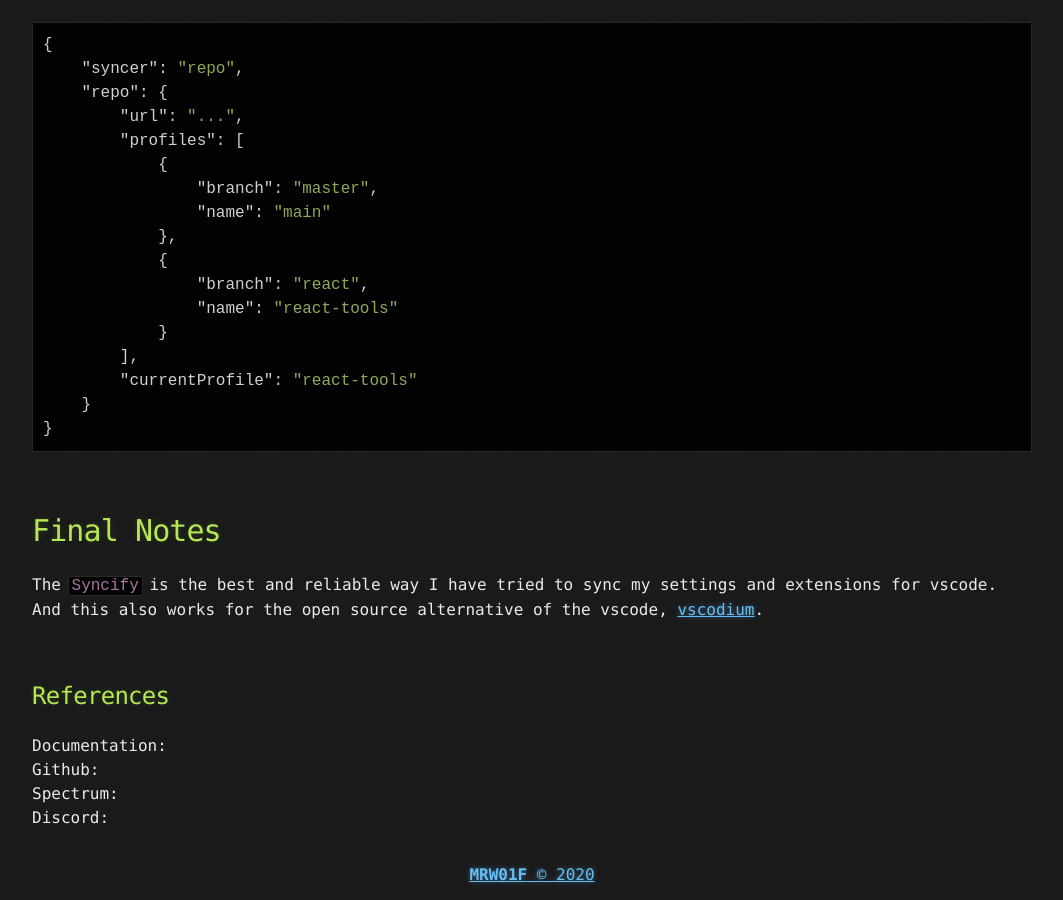
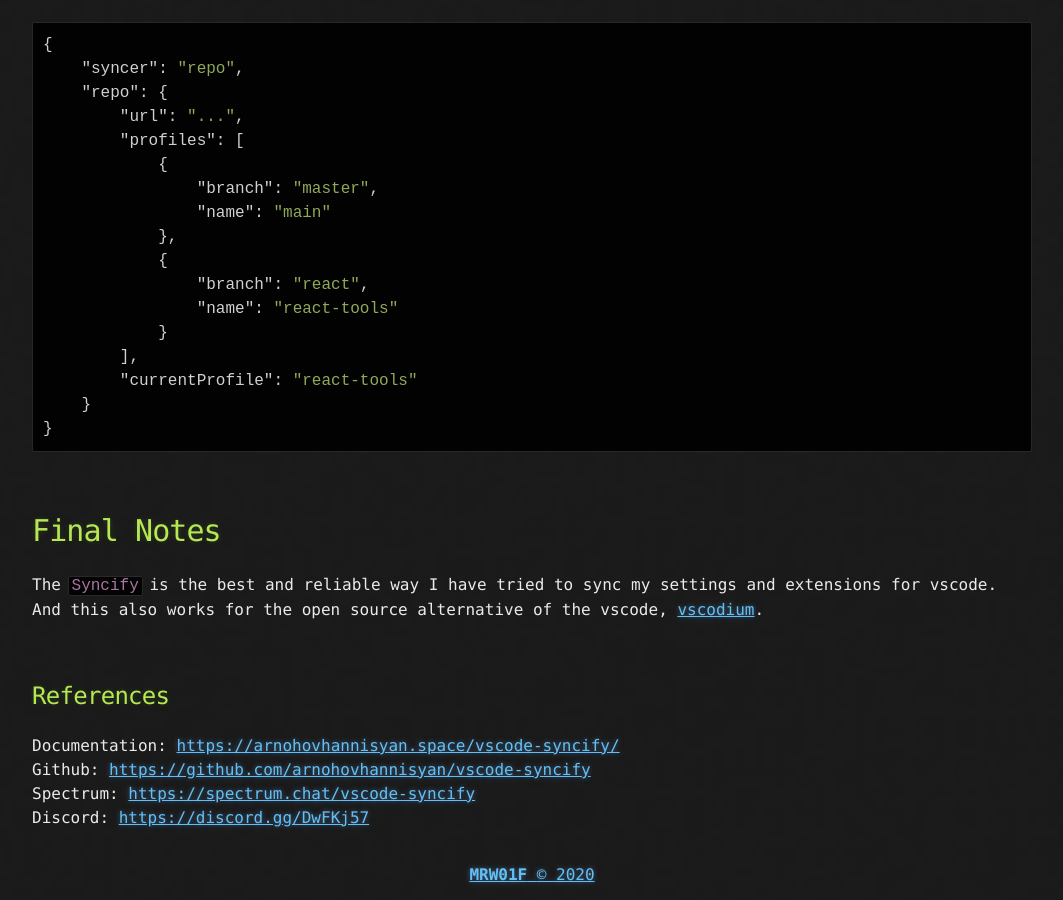
Before and after one commit to MRW01F/blog, a Jekyll site: the page built from _posts/2020-10-27-Sync-vscode-settings-between-computers-with-git.md, in a window 1280 px wide and 900 px high, scrolled down 3730 px. Shown: the whole window, without its empty margins (108-1171 px from the left). Built offline with Jekyll 4.4.1, drawn with Linux system fonts in a browser that asks for light colours.

Commit message:
fixed links 2

```diff
--- a/_posts/2020-10-27-Sync-vscode-settings-between-computers-with-git.md
+++ b/_posts/2020-10-27-Sync-vscode-settings-between-computers-with-git.md
@@ -176,7 +176,7 @@ The `Syncify` is the best and reliable way I have tried to sync my settings and
 
 ## References
 
-Documentation: [](https://arnohovhannisyan.space/vscode-syncify/)<br>
-Github: [](https://github.com/arnohovhannisyan/vscode-syncify)<br>
-Spectrum: [](https://spectrum.chat/vscode-syncify)<br>
-Discord: [](https://discord.gg/DwFKj57)<br>
+Documentation: <https://arnohovhannisyan.space/vscode-syncify/><br>
+Github: <https://github.com/arnohovhannisyan/vscode-syncify><br>
+Spectrum: <https://spectrum.chat/vscode-syncify><br>
+Discord: <https://discord.gg/DwFKj57><br>
```
